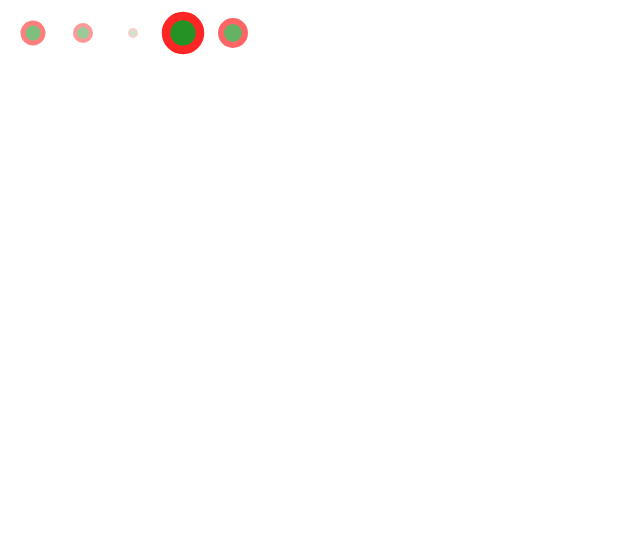
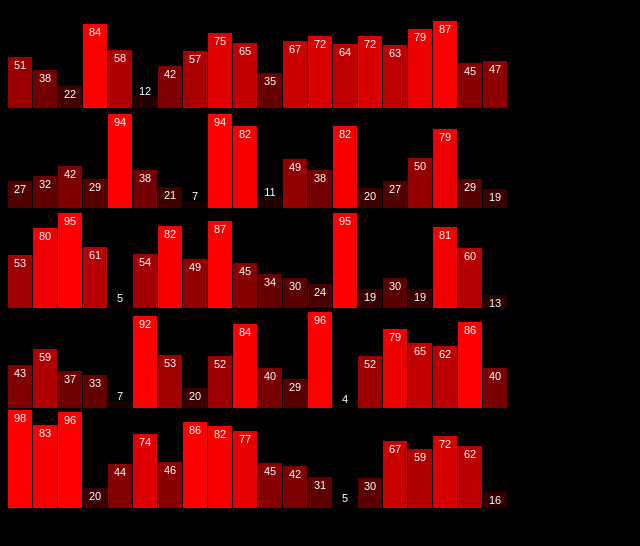
Before and after one commit to mliudev/d3-sandbox, a plain HTML site: page sandbox/index.html in a window 1280 px wide. Shown: the whole page, without its empty margins (0-640 px from the left). Drawn offline with Linux system fonts and the light colour scheme.

Commit message:
Bar charts completed.

```diff
--- a/sandbox/css/demo.css
+++ b/sandbox/css/demo.css
@@ -1,3 +1,7 @@
+body {
+  background-color: black;
+}
+
 div.bar {
     display: inline-block;
     width: 20px;
--- a/sandbox/js/graphs/demo.js
+++ b/sandbox/js/graphs/demo.js
@@ -1,46 +1,75 @@
 var DemoGraph = (function($) {
 
   var dataset = [];
-  var radiusMax = 20;
+  var randMax = 100;
 
-  var initData = function() {
-    for (var i = 0; i < 5; i++) {
-      var random = Math.round(Math.random() * radiusMax);
+  var initData = function(numValues) {
+    for (var i = 0; i < numValues; i++) {
+      var random = Math.round(Math.random() * randMax);
       dataset.push(random);
     }
   };
 
   var init = function() {
-    initData();
+    initData(100);
 
     var width = 500;
-    var height = 50;
+    var height = 500;
+
+    var barsInRow = 20;
+    var barWidth = (width - barsInRow) / barsInRow;
+    var maxBarHeight = randMax;
 
     var svg = d3.select("body")
                 .append("svg")
                 .attr("width", width)
                 .attr("height", height);
 
-    circles = svg.selectAll("circle")
+    svg.selectAll("rect")
         .data(dataset)
         .enter()
-        .append("circle");
+        .append("rect")
+        .attr("x", function(d, i) {
+          xpos = i % barsInRow;
+          return xpos * (barWidth + 1);
+        })
+        .attr("y", function(d, i) {
+          ypos = i/barsInRow;
+          return (parseInt(ypos) + 1) * maxBarHeight - d;
+        })
+        .attr("width", barWidth)
+        .attr("height", function(d) {
+          return d;
+        })
+        .attr("fill", function(d) {
+          return "rgb(" + (d*3) + ",0,0)";
+        });
 
-    circles.attr("cx", function(d, i) {
-      return (i * 50) + 25;
-    })
-    .attr("cy", height/2)
-    .attr("r", function (d) {
-      return d;
-    })
-    .attr("fill", "green")
-    .attr("stroke", "red")
-    .attr("stroke-width", function(d) {
-      return d/2;
-    })
-    .attr("opacity", function(d) {
-      return d/radiusMax;
-    });
+    svg.selectAll("text")
+        .data(dataset)
+        .enter()
+        .append("text")
+        .text(function(d) {
+          return d;
+        })
+        .attr("x", function(d, i) {
+          xpos = i % barsInRow;
+          return xpos * (barWidth + 1) + barWidth/2;
+        })
+        .attr("y", function(d, i) {
+          ypos = i/barsInRow;
+          y = (parseInt(ypos) + 1) * maxBarHeight - d + 12;
+          if (d > 12) {
+            return y;
+          }
+          else {
+            return y - 13;
+          }
+        })
+        .attr("font-family", "sans-serif")
+        .attr("font-size", "11px")
+        .attr("fill", "white")
+        .attr("text-anchor", "middle");
   };
 
   return {
@@ -51,4 +80,4 @@ var DemoGraph = (function($) {
 
 $(function() {
   DemoGraph.init();
-})
+});
```
